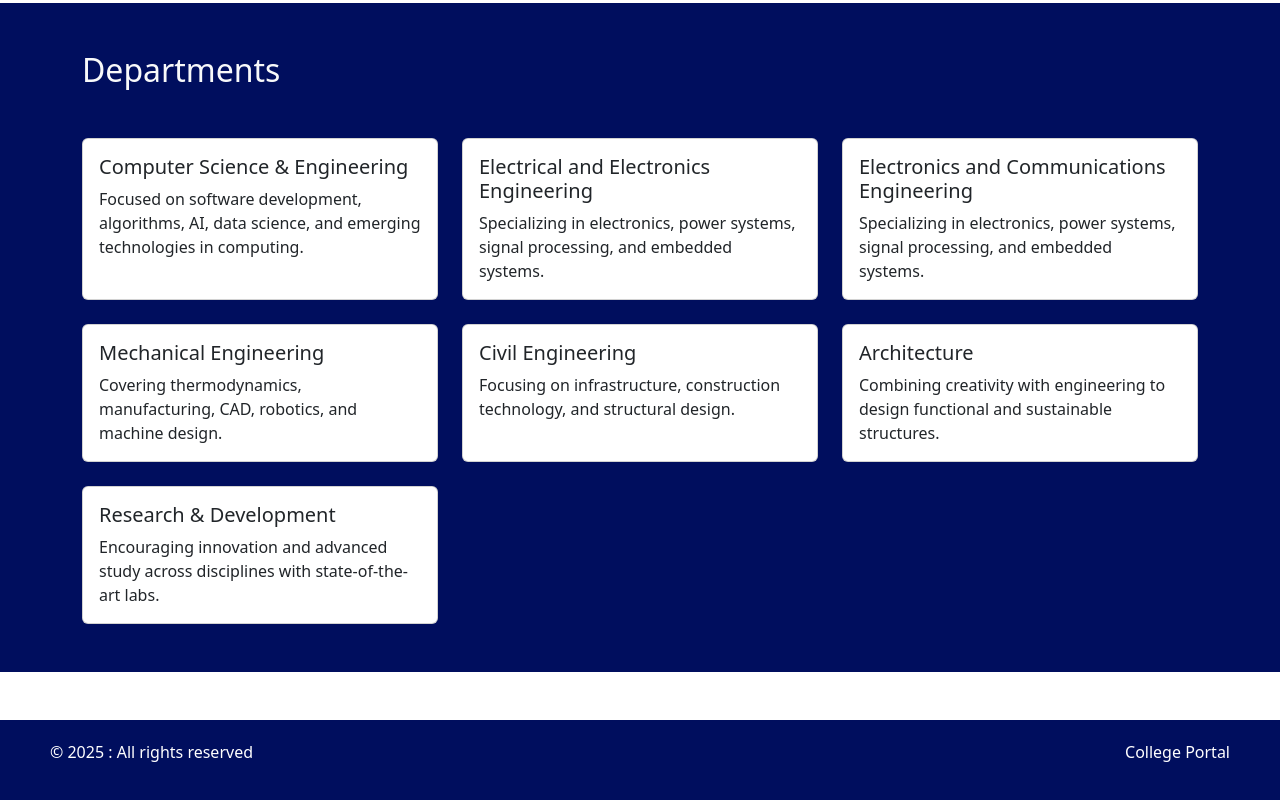
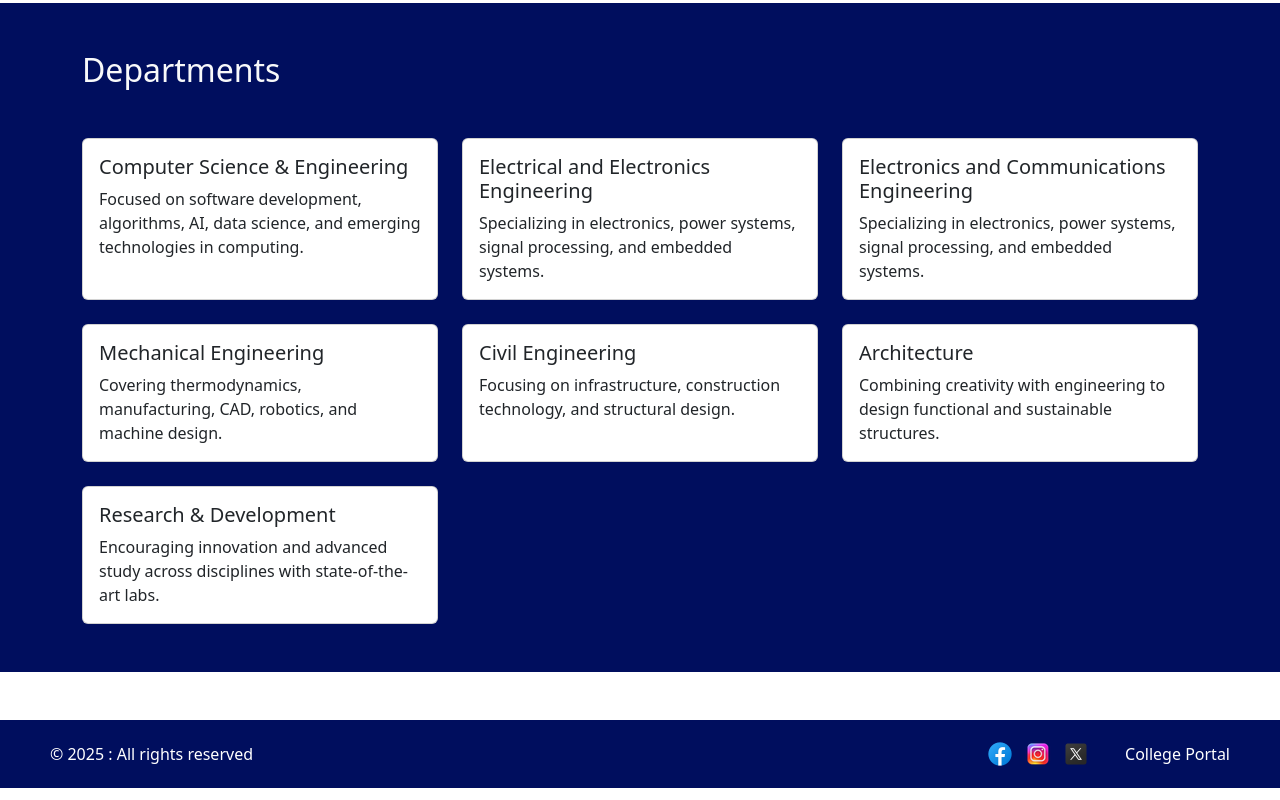
Before and after one commit to Athulya0001/College-Portal, a plain HTML site: page index.html in a window 1280 px wide. Shown: the part 1934-2734 px from the top of the page. Drawn offline with nearby package versions, Linux system fonts and the light colour scheme.

Commit message:
updated footer

```diff
--- a/index.html
+++ b/index.html
@@ -210,10 +210,18 @@
         </div>
     </section>
 
+    <!-- footer section -->
     <footer>
         <div class="foot">
             <p>&copy; 2025 : All rights reserved</p>
-            <p>College Portal</p>
+            <div class="right">
+                <div class="logo">
+                    <a href="#"><img src="./images/icons8-facebook-circled-28.png" alt="facebook icon"></a>
+                    <a href="#"><img src="./images/icons8-instagram-28.png" alt="instagram icon"></a>
+                    <a href="#"><img src="./images/icons8-x-28.png" alt="twitter"></a>
+                </div>
+                <p>College Portal</p>
+            </div>
         </div>
     </footer>
 
--- a/style.css
+++ b/style.css
@@ -164,13 +164,32 @@ li:hover a {
     grid-column: span 2;
 }
 
-footer div {
+.foot {
     display: flex;
     justify-content: space-between;
     align-items: center;
     padding: 20px 50px;
     background-color: #000E5E;
     color: white;
+}
+
+.foot .right {
+    display: flex;
+    justify-content: space-between;
+    gap: 35px;
+    align-items: center;
+}
+
+.right .logo {
+    display: flex;
+    justify-content: space-between;
+    align-items: center;
+    gap: 10px;
+}
+
+.foot p {
+    margin: 0;
+    padding: 0;
 }
 
 .course {
```
Also changed, not shown: images/icons8-facebook-circled-28.png (added), images/icons8-instagram-28.png (added), images/icons8-x-28.png (added), 1 other file.
